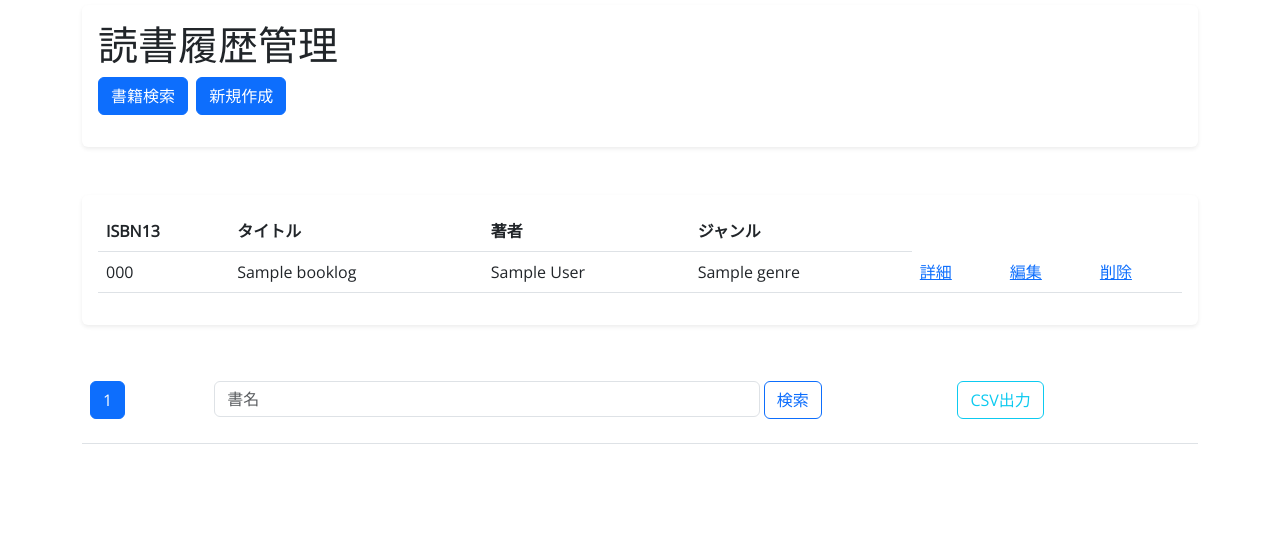
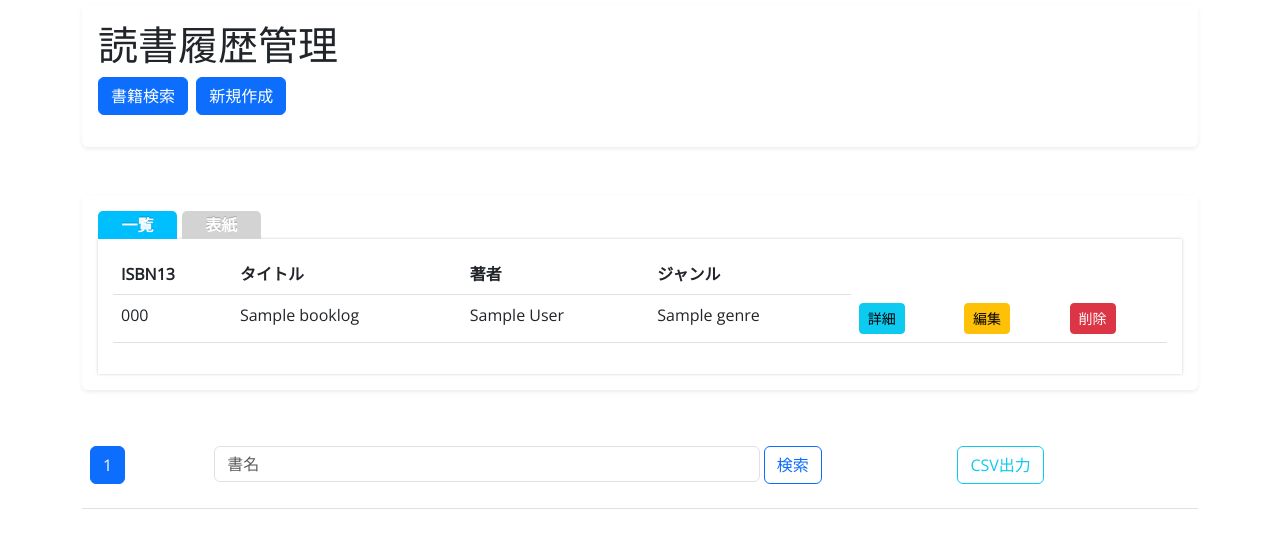
Before and after one commit to frontflg/DJANGO_BOOKLOG, a Django app: template app/templates/app/booklog_list.html in a window 1280 px wide. Shown: the top 548 px of the page. Run offline with Django 5.2, Linux system fonts and the light colour scheme; the template is opened without the code that fills it: most values are stand-ins (such as "Sample title", 1, 10 or a date in 2020).

Commit message:
Update booklog_list.html

```diff
--- a/app/templates/app/booklog_list.html
+++ b/app/templates/app/booklog_list.html
@@ -6,6 +6,9 @@
 {% endblock header %}
 {% block content %}
 <div class="shadow-sm p-3 mb-5 bg-white rounded">
+  <div class="tab-wrap">
+    <input id="TAB-01" type="radio" name="TAB" class="tab-switch" checked="checked" /><label class="tab-label" for="TAB-01">一覧</label>
+    <div class="tab-content">
       <table class="table">
         <thead>
           <tr>
@@ -22,13 +25,38 @@
             <td>{{ booklog.bookname }}</td>
             <td>{{ booklog.author }}</td>
             <td>{{ booklog.genre }}</td>
-            <td><a href="../logdetail/{{ booklog.id }}">詳細</a></td>
-            <td><a href="../update/{{ booklog.id }}">編集</a></td>
-            <td><a href="../delete/{{ booklog.id }}">削除</a></td>
+            <td><a class="btn btn-info btn-sm" href="../logdetail/{{ booklog.id }}">詳細</a></td>
+            <td><a class="btn btn-warning btn-sm" href="../update/{{ booklog.id }}">編集</a></td>
+            <td><a class="btn btn-danger btn-sm" href="../delete/{{ booklog.id }}">削除</a></td>
           </tr>
           {% endfor %}
         </tbody>
       </table>
+    </div>
+    <input id="TAB-02" type="radio" name="TAB" class="tab-switch" /><label class="tab-label" for="TAB-02">表紙</label>
+    <div class="tab-content">
+      <table class="table">
+        <tbody>
+          <tr>
+            {% for booklog in booklogs %}
+            <td><table><tr height="235"><td>
+                   <img src="https://images-fe.ssl-images-amazon.com/images/P/{{ booklog.isbn10 }}.09.LZZZZZZZ"
+                        alt="{{ booklog.booknam }}" width="146"><br>
+                </td></tr>
+                <tr height="90"><td>{{ booklog.bookname }}</td></tr>
+                <tr><td>
+                   <a class="btn btn-info btn-sm"    href="../logdetail/{{ booklog.id }}">詳細</a>
+                   <a class="btn btn-warning btn-sm" href="../update/{{ booklog.id }}">編集</a>
+                   <a class="btn btn-danger btn-sm"  href="../delete/{{ booklog.id }}">削除</a>
+                </td></tr>
+                </table>
+            </td>
+            {% endfor %}
+          </tr>
+        </tbody>
+      </table>
+    </div>
+  </div>
 </div>
 <table class="table w-60"><tr><td>
 <nav aria-label="Page navigation">
```
Lines whose indentation alone changed are shown as unchanged.
